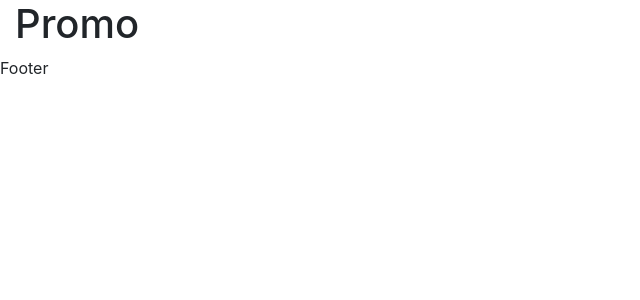
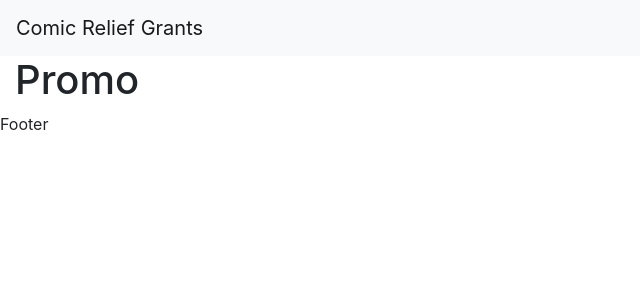
Before and after one commit to LouiaR/grant_app, a React (Create React App) app: page / in a window 1280 px wide. Shown: the top 300 px of the page, without its empty margins (0-640 px from the left). Built offline with nearby package versions, Linux system fonts and the light colour scheme.

Commit message:
Add top header

```diff
--- /dev/null
+++ b/src/components/Layout/Header.js
@@ -0,0 +1,14 @@
+import React from "react";
+const header = () => {
+  return (
+    <header>
+      <nav className="navbar navbar-light bg-light">
+        <a className="navbar-brand" href="/">
+          <span>Comic Relief Grants</span>
+        </a>
+      </nav>
+    </header>
+  );
+};
+
+export default header;
--- a/src/components/Layout/index.js
+++ b/src/components/Layout/index.js
@@ -1,9 +1,12 @@
 import React from "react";
 import Aux from "../../hoc/aux";
+import Header from "./Header";
+
 
 const layout = props => {
   return (
     <Aux>
+    <Header />
       <main className="container-fluid">
         <h1>Promo</h1>
         {props.children}
```
